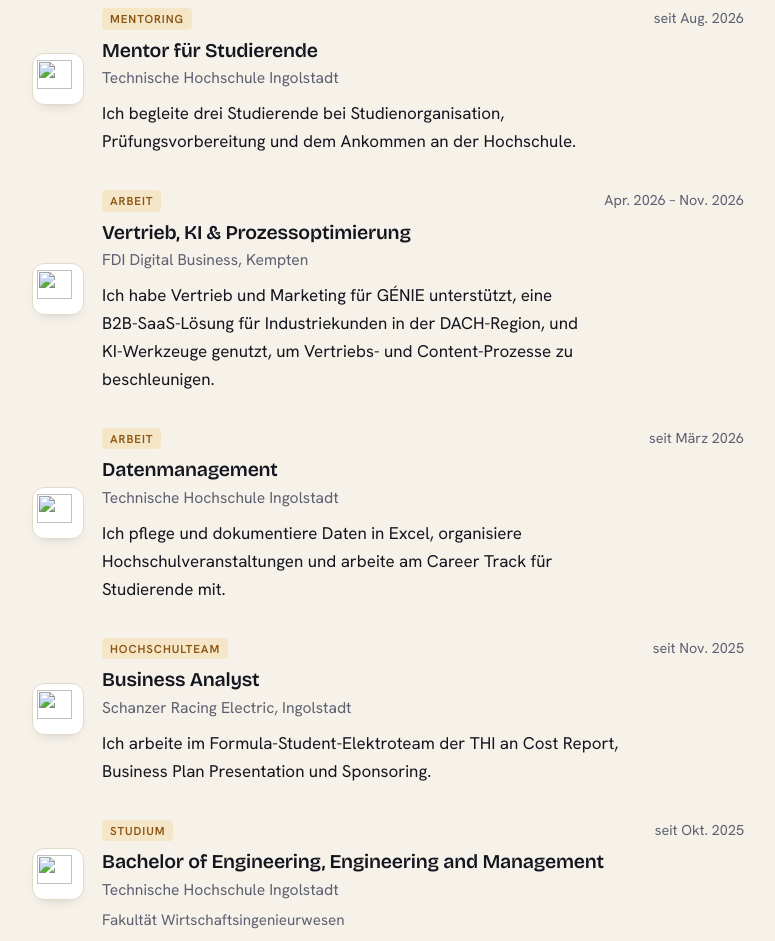
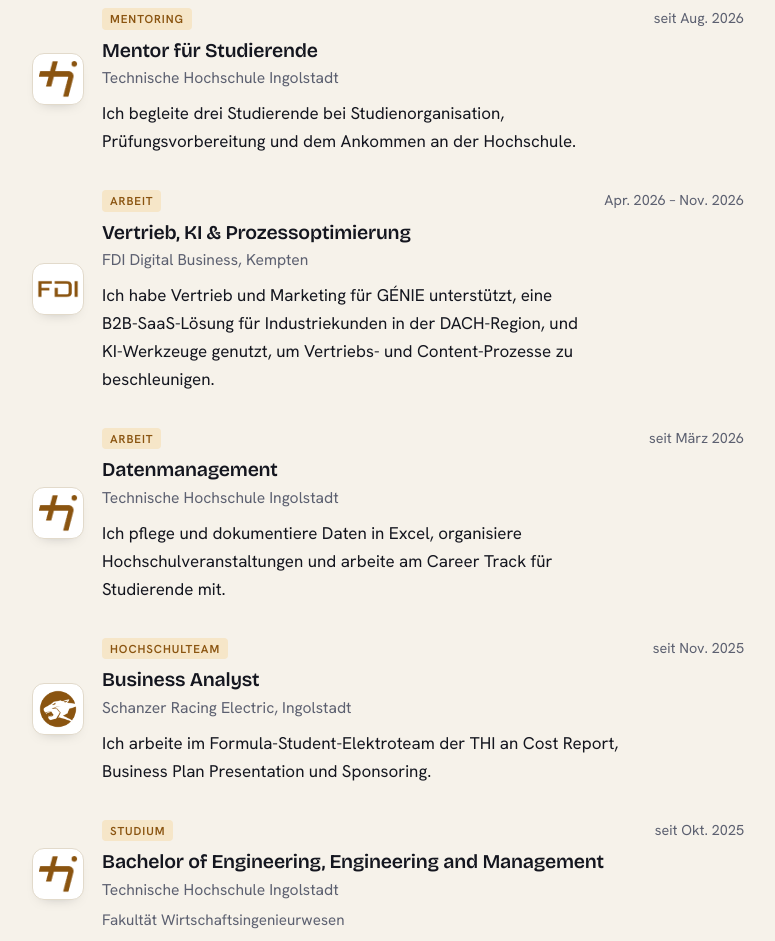
Before and after one commit to dhanush-satish-reddy/dhanush-satish-reddy.github.io, a plain HTML site: page index.html in a window 1280 px wide. Shown: the part 2339-3280 px from the top of the page, without its empty margins (416-1191 px from the left). Drawn offline with nearby package versions, Linux system fonts and the light colour scheme.

Commit message:
Add files via upload

```diff
--- a/index.html
+++ b/index.html
@@ -639,7 +639,7 @@
    CONTENT: edit everything here. Each text has a DE and EN version.
    Dates are "YYYY-MM". end: null means "ongoing".
    Logos: "mark" is the monogram badge. To show a real logo instead,
-   add  logo: "logos/thi.png"  to the entry and upload the file.
+   add  logo: "thi.png"  to the entry and upload the file.
    ========================================================= */
 const TAGS = {
   school: { de: "Schule", en: "School" },
@@ -661,26 +661,26 @@ const JOURNEY = [
     items: [
       { type: "study", start: "2025-10", end: null,
         title: { de: "Bachelor of Engineering, Engineering and Management", en: "Bachelor of Engineering, Engineering and Management" },
-        org: "Technische Hochschule Ingolstadt", logo: "logos/thi.png",
+        org: "Technische Hochschule Ingolstadt", logo: "thi.png",
         note: { de: "Fakultät Wirtschaftsingenieurwesen", en: "Faculty of Industrial Engineering" } },
       { type: "team", start: "2025-11", end: null,
         title: { de: "Business Analyst", en: "Business Analyst" },
-        org: "Schanzer Racing Electric, Ingolstadt", logo: "logos/sre.png",
+        org: "Schanzer Racing Electric, Ingolstadt", logo: "sre.png",
         desc: { de: "Ich arbeite im Formula-Student-Elektroteam der THI an Cost Report, Business Plan Presentation und Sponsoring.",
                 en: "I work on the Cost Report, the Business Plan Presentation and sponsoring for THI's Formula Student electric racing team." } },
       { type: "work", start: "2026-03", end: null,
         title: { de: "Datenmanagement", en: "Data Management" },
-        org: "Technische Hochschule Ingolstadt", logo: "logos/thi.png",
+        org: "Technische Hochschule Ingolstadt", logo: "thi.png",
         desc: { de: "Ich pflege und dokumentiere Daten in Excel, organisiere Hochschulveranstaltungen und arbeite am Career Track für Studierende mit.",
                 en: "I maintain and document data in Excel, organise university events and help update the student career track." } },
       { type: "work", start: "2026-04", end: "2026-11",
         title: { de: "Vertrieb, KI & Prozessoptimierung", en: "Sales, AI & Process Optimisation" },
-        org: "FDI Digital Business, Kempten", logo: "logos/fdi.png",
+        org: "FDI Digital Business, Kempten", logo: "fdi.png",
         desc: { de: "Ich habe Vertrieb und Marketing für GÉNIE unterstützt, eine B2B-SaaS-Lösung für Industriekunden in der DACH-Region, und KI-Werkzeuge genutzt, um Vertriebs- und Content-Prozesse zu beschleunigen.",
                 en: "I supported sales and marketing for GÉNIE, a B2B SaaS product for industrial clients in the DACH region, and used AI tools to speed up sales and content workflows." } },
       { type: "mentor", start: "2026-08", end: null,
         title: { de: "Mentor für Studierende", en: "Student Mentor" },
-        org: "Technische Hochschule Ingolstadt", logo: "logos/thi.png",
+        org: "Technische Hochschule Ingolstadt", logo: "thi.png",
         desc: { de: "Ich begleite drei Studierende bei Studienorganisation, Prüfungsvorbereitung und dem Ankommen an der Hochschule.",
                 en: "I mentor three students on study organisation, exam preparation and settling in at university." } }
     ] },
@@ -692,32 +692,32 @@ const JOURNEY = [
              en: "In 2019 I came to Kempten, first as a guest student at Hildegardis-Gymnasium. I learned German voluntarily, up to B2, then earned my technical Fachabitur at the Fachoberschule, including workshop training in metalworking and electrical engineering. I worked alongside: two years in sales at Christ Jewellers and Watches, and a summer at Ace Micromatic shipping and servicing CNC turrets. Since then I've known the machines, not just the spreadsheets." },
     items: [
       { type: "lang", start: "2020-08", end: "2021-08",
-        title: { de: "Deutsch B1 und B2, freiwillig erlernt", en: "German B1 and B2, learned voluntarily" }, org: "Kempten", logo: "logos/telc.png" },
+        title: { de: "Deutsch B1 und B2, freiwillig erlernt", en: "German B1 and B2, learned voluntarily" }, org: "Kempten", logo: "telc.png" },
       { type: "school", start: "2022-09", end: "2025-07",
         title: { de: "Fachabitur, Fachrichtung Technik", en: "Fachabitur (Advanced Technical College Entrance Qualification), Technology" },
-        org: "Staatliche Fachoberschule Kempten", logo: "logos/fos.png",
+        org: "Staatliche Fachoberschule Kempten", logo: "fos.png",
         note: { de: "Inklusive fachpraktischer Ausbildung in Metall und Elektro", en: "Including practical workshop training in metalworking and electrical engineering" } },
       { type: "work", start: "2023-03", end: "2025-03",
         title: { de: "Verkaufsberater", en: "Sales Advisor" },
-        org: { de: "Christ Juwelier und Uhrmacher, Kempten", en: "Christ Jewellers and Watches, Kempten" }, logo: "logos/christ.png",
+        org: { de: "Christ Juwelier und Uhrmacher, Kempten", en: "Christ Jewellers and Watches, Kempten" }, logo: "christ.png",
         desc: { de: "Ich habe Kundinnen und Kunden zu Schmuck und Uhren beraten, verkauft und Stammkunden betreut.",
                 en: "I advised customers on jewellery and watches, sold them and looked after regular clients." } },
       { type: "work", start: "2024-06", end: "2024-09",
         title: { de: "Service und Lagerist", en: "Service and Warehouse Assistant" },
-        org: "HPCHO GmbH und Ace Micromatic, Nesselwang", logo: "logos/ace.png",
+        org: "HPCHO GmbH und Ace Micromatic, Nesselwang", logo: "ace.png",
         desc: { de: "Ich habe Werkzeugrevolver (Turrets) für CNC-Maschinen versendet und gewartet und mich um Wareneingang und Lager gekümmert.",
                 en: "I shipped and serviced CNC turrets and handled goods receipt and the warehouse." } },
       { type: "intern", start: "2025-04", end: "2025-04",
         title: { de: "Bayerische Polizei", en: "Bavarian Police" },
-        org: "Königsbrunn", logo: "logos/polizei.png" },
+        org: "Königsbrunn", logo: "polizei.png" },
       { type: "intern", start: "2023-05", end: "2023-06",
         title: { de: "Institut für Fahrerassistenz und vernetzte Mobilität", en: "Institute for Driver Assistance and Connected Mobility" },
-        org: "Benningen", logo: "logos/ifm.png",
+        org: "Benningen", logo: "ifm.png",
         desc: { de: "Ich habe Einblicke in die Forschung zu Fahrerassistenzsystemen und vernetzter Mobilität bekommen.",
                 en: "I gained insight into research on driver assistance systems and connected mobility." } },
       { type: "work", start: "2021-03", end: "2022-08",
         title: { de: "Online-Dienstleister", en: "Online Order Fulfilment" },
-        org: "tePAS Allround Service / Zara, Kempten", logo: "logos/zara.png",
+        org: "tePAS Allround Service / Zara, Kempten", logo: "zara.png",
         desc: { de: "Ich habe Online-Bestellungen bearbeitet: Kommissionierung, Verpackung und Retourenabwicklung.",
                 en: "I processed online orders: picking, packing and handling returns." } }
     ] },
@@ -730,19 +730,19 @@ const JOURNEY = [
     items: [
       { type: "school", start: "2006-06", end: "2018-03",
         title: { de: "Secondary School Leaving Certificate (SSLC), ICSE Board", en: "Secondary School Leaving Certificate (SSLC), ICSE Board" },
-        org: "Sarvodaya National Public School, Bangalore", logo: "logos/snps.png", pin: true },
+        org: "Sarvodaya National Public School, Bangalore", logo: "snps.png", pin: true },
       { type: "award", start: "2016-08",
-        title: { de: "2. Preis, Basketball U15", en: "2nd prize, Basketball U15" }, org: "Bangalore", logo: "logos/basketball.png" },
+        title: { de: "2. Preis, Basketball U15", en: "2nd prize, Basketball U15" }, org: "Bangalore", logo: "basketball.png" },
       { type: "award", start: "2013-10",
-        title: { de: "Schwarzer Gürtel II, Shodan", en: "Black belt II, Shodan" }, org: "Bangalore", logo: "logos/karate.png" },
+        title: { de: "Schwarzer Gürtel II, Shodan", en: "Black belt II, Shodan" }, org: "Bangalore", logo: "karate.png" },
       { type: "award", start: "2013-01",
-        title: { de: "Teilnahme, International Top Talents Awards", en: "Participant, International Top Talents Awards" }, org: "Bangalore", logo: "logos/ita.png" },
+        title: { de: "Teilnahme, International Top Talents Awards", en: "Participant, International Top Talents Awards" }, org: "Bangalore", logo: "ita.png" },
       { type: "award", start: "2011-12",
-        title: { de: "Teilnahme, All India Kumite und Kata Championship", en: "Participant, All India Kumite and Kata Championship" }, org: "Bangalore", logo: "logos/karate.png" },
+        title: { de: "Teilnahme, All India Kumite und Kata Championship", en: "Participant, All India Kumite and Kata Championship" }, org: "Bangalore", logo: "karate.png" },
       { type: "award", start: "2011-08",
-        title: { de: "2. Preis, Kata-Meisterschaft auf Bezirksebene", en: "2nd prize, district-level Kata Championship" }, org: "Bangalore", logo: "logos/karate.png" },
+        title: { de: "2. Preis, Kata-Meisterschaft auf Bezirksebene", en: "2nd prize, district-level Kata Championship" }, org: "Bangalore", logo: "karate.png" },
       { type: "award", start: "2010-12",
-        title: { de: "Teilnahme, Kumite-Meisterschaft auf Landesebene", en: "Participant, state-level Kumite Championship" }, org: "Bangalore", logo: "logos/karate.png" }
+        title: { de: "Teilnahme, Kumite-Meisterschaft auf Landesebene", en: "Participant, state-level Kumite Championship" }, org: "Bangalore", logo: "karate.png" }
     ] }
 ];
 
```
